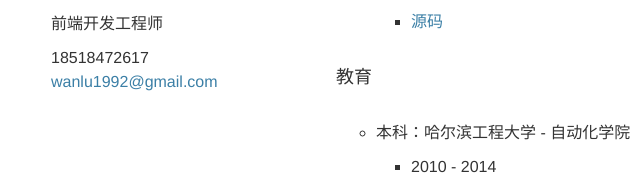
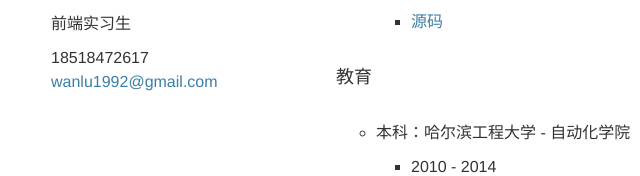
Before and after one commit to wanluw/wanluw.github.io, a plain HTML site: page index.html in a window 1280 px wide. Shown: the part 317-493 px from the top of the page, 114-754 px from the left. Drawn offline with Linux system fonts and the light colour scheme.

Commit message:
fix title

```diff
--- a/index.html
+++ b/index.html
@@ -3,7 +3,7 @@
 <head>
     <meta charset="utf-8">
     <meta name="viewport" content="width=device-width, user-scalable=no, initial-scale=1.0, minimum-scale=1.0, maximum-scale=1.0">
-    <title>王琬璐-前端-简历</title>
+    <title>王琬璐-前端实习生-简历</title>
     <link rel="stylesheet" href="./css/base.css">
     <link rel="stylesheet" href="./css/cv.css">
 </head>
@@ -18,7 +18,7 @@
             <div class="name">
                 <h1 class="name-zh">王琬璐</h1>
             </div>
-            <p class="target">前端开发工程师</p>
+            <p class="target">前端实习生</p>
             <ul class="info">
                 <li>18518472617</li>
                 <li><a href="mailto:wanlu1992@gmail.com">wanlu1992@gmail.com</a></li>
```
